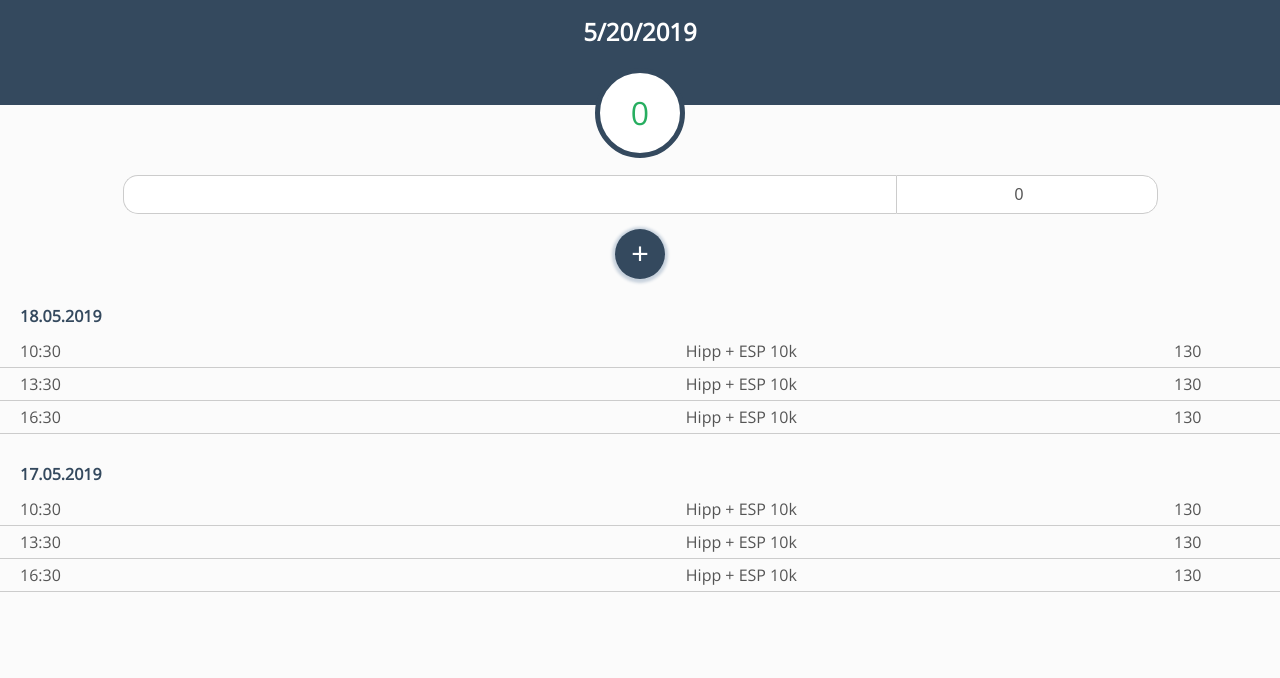
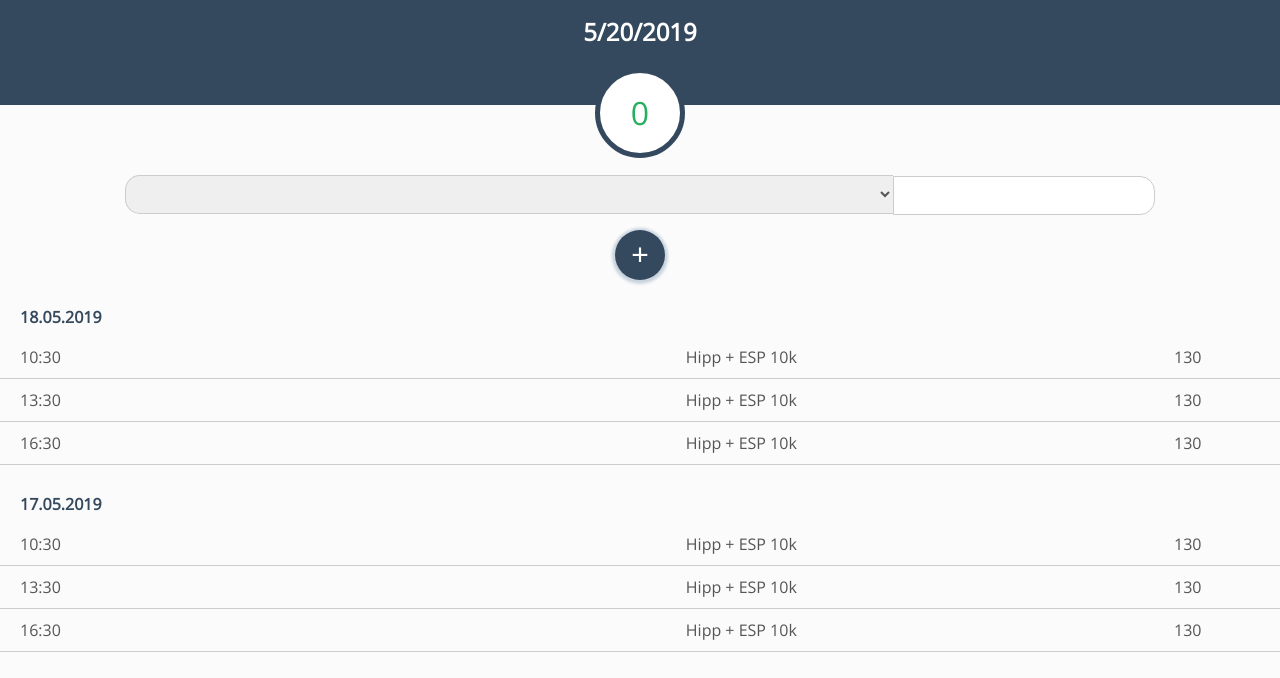
Before and after one commit to patkocz/bobo, a Vue app in the folder client/: page / in a window 1280 px wide. Shown: the top 678 px of the page. Built offline with nearby package versions, Linux system fonts and the light colour scheme.

Commit message:
changed input field to select, minor layout changes

```diff
--- a/client/src/components/DataComponent.vue
+++ b/client/src/components/DataComponent.vue
@@ -66,7 +66,7 @@ table {
 }
 
 .entryRow td {
-  height: 30px;
+  height: 40px;
   border-bottom: 1px solid #ccc;
 }
 .hourCell {
--- a/client/src/components/FormComponent.vue
+++ b/client/src/components/FormComponent.vue
@@ -1,7 +1,11 @@
 <template>
   <div class="form">
     <div class="inputs">
-      <input v-model="currentFeeding.description" type="text">
+      <!-- <input v-model="currentFeeding.description" type="text"> -->
+      <select v-model="currentFeeding.description">
+        <option>HIPP</option>
+        <option>HIPP + ESP 10K</option>
+      </select>
       <input v-model.number="currentFeeding.amount" type="number">
     </div>
     <button @click.prevent="addEntry" type="submit">+</button>
@@ -18,7 +22,7 @@ export default {
     return {
       currentFeeding: {
         description: "",
-        amount: 0
+        amount: null
       }
     };
   },
@@ -48,7 +52,7 @@ export default {
       });
 
       this.currentFeeding.description = "";
-      this.currentFeeding.amount = 0;
+      this.currentFeeding.amount = null;
     }
   }
 };
@@ -67,6 +71,18 @@ input {
   /* font-weight: 300; */
 }
 
+select {
+  height: 39px;
+  color: #555;
+  font-size: 16px;
+  width: 60%;
+  border-top-left-radius: 15px;
+  border-bottom-left-radius: 15px;
+  box-shadow: none;
+  border: 1px solid #ccc;
+  border-right: none;
+}
+
 input:first-of-type {
   width: 60%;
   border-top-left-radius: 15px;
@@ -80,6 +96,8 @@ input:last-of-type {
   width: 20%;
   border-top-right-radius: 15px;
   border-bottom-right-radius: 15px;
+  border-bottom-left-radius: 0px;
+  border-top-left-radius: 0px;
   border: 1px solid #ccc;
   text-align: center;
 }
```
